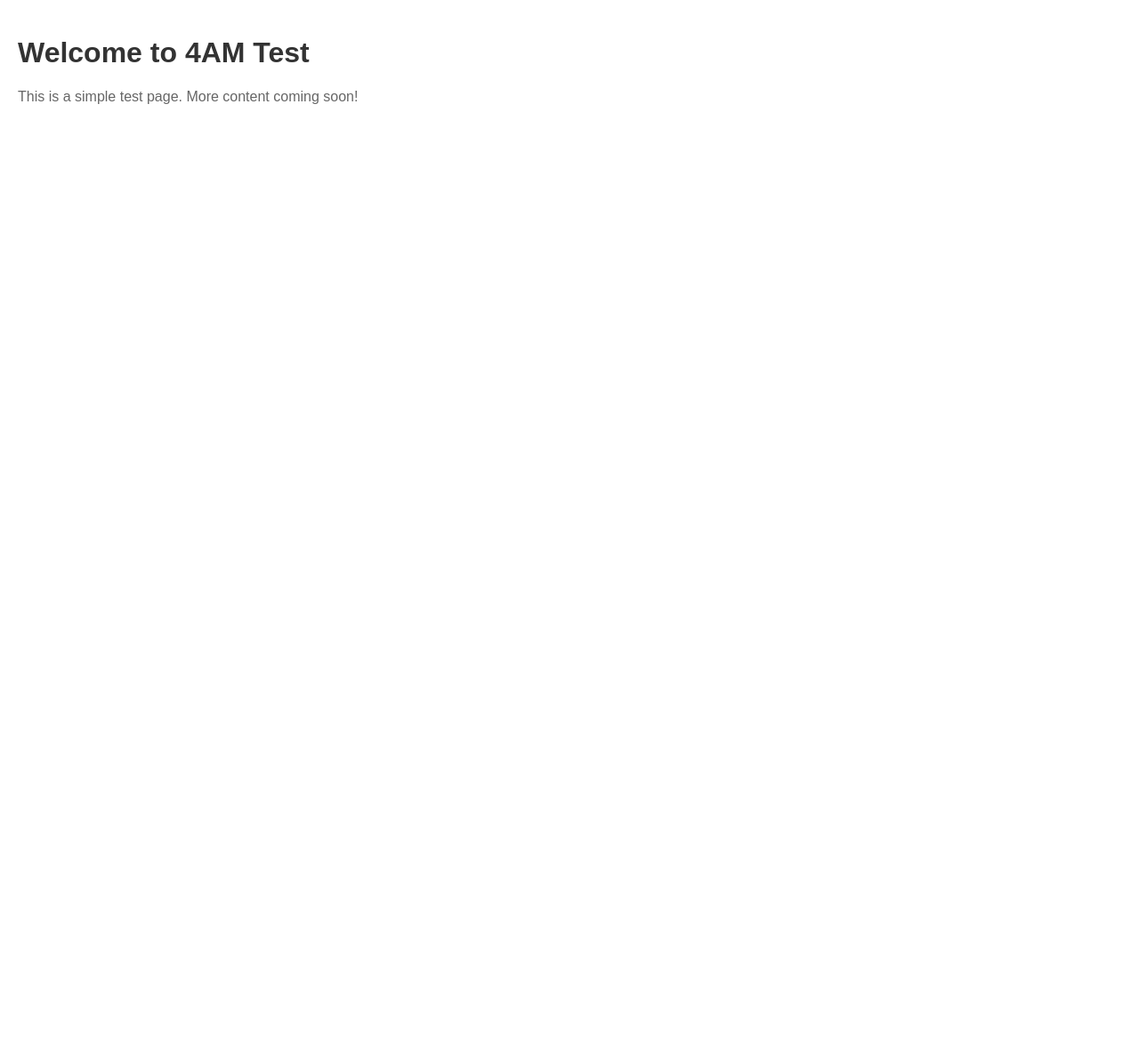
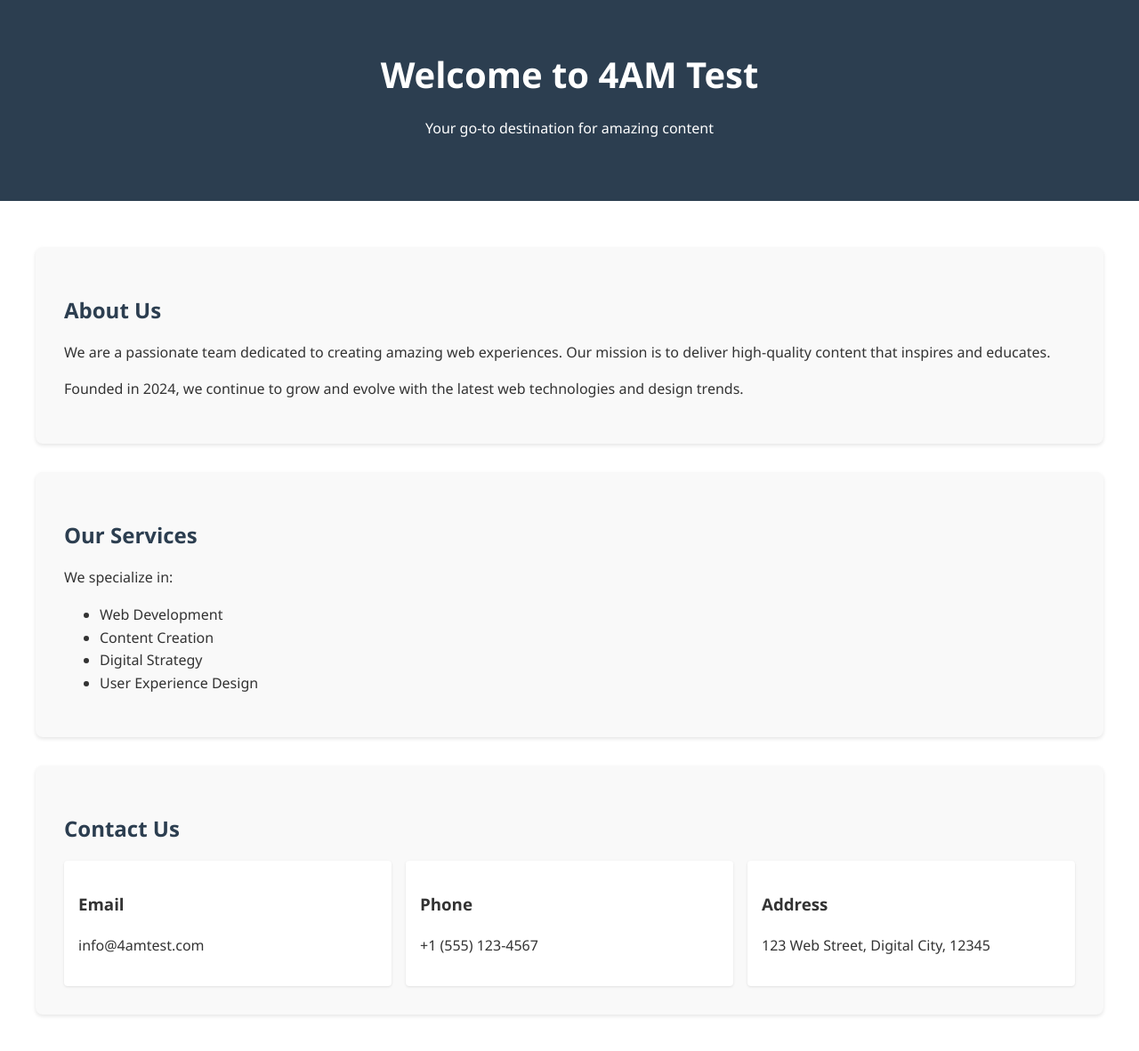
Before and after one commit to timothyow/4am_test, a plain HTML site: page index.html in a window 1280 px wide. Shown: the whole page at 89% size. Before the commit the page ends 800 px from the top, so only its background shows below. Drawn offline with Linux system fonts and the light colour scheme.

Commit message:
Add more content sections and improve styling

```diff
--- a/index.html
+++ b/index.html
@@ -6,20 +6,94 @@
     <title>4AM Test Page</title>
     <style>
         body {
-            font-family: Arial, sans-serif;
+            font-family: 'Segoe UI', Tahoma, Geneva, Verdana, sans-serif;
             margin: 0;
+            padding: 0;
+            line-height: 1.6;
+            color: #333;
+        }
+        .container {
+            max-width: 1200px;
+            margin: 0 auto;
             padding: 20px;
         }
+        header {
+            background-color: #2c3e50;
+            color: white;
+            padding: 2rem 0;
+            text-align: center;
+        }
         h1 {
-            color: #333;
+            margin: 0;
+            font-size: 2.5rem;
         }
-        p {
-            color: #666;
+        section {
+            margin: 2rem 0;
+            padding: 2rem;
+            background-color: #f9f9f9;
+            border-radius: 8px;
+            box-shadow: 0 2px 4px rgba(0,0,0,0.1);
+        }
+        h2 {
+            color: #2c3e50;
+            margin-bottom: 1rem;
+        }
+        .contact-info {
+            display: grid;
+            grid-template-columns: repeat(auto-fit, minmax(250px, 1fr));
+            gap: 1rem;
+        }
+        .contact-card {
+            background: white;
+            padding: 1rem;
+            border-radius: 4px;
+            box-shadow: 0 1px 3px rgba(0,0,0,0.1);
         }
     </style>
 </head>
 <body>
-    <h1>Welcome to 4AM Test</h1>
-    <p>This is a simple test page. More content coming soon!</p>
+    <header>
+        <div class="container">
+            <h1>Welcome to 4AM Test</h1>
+            <p>Your go-to destination for amazing content</p>
+        </div>
+    </header>
+
+    <div class="container">
+        <section id="about">
+            <h2>About Us</h2>
+            <p>We are a passionate team dedicated to creating amazing web experiences. Our mission is to deliver high-quality content that inspires and educates.</p>
+            <p>Founded in 2024, we continue to grow and evolve with the latest web technologies and design trends.</p>
+        </section>
+
+        <section id="services">
+            <h2>Our Services</h2>
+            <p>We specialize in:</p>
+            <ul>
+                <li>Web Development</li>
+                <li>Content Creation</li>
+                <li>Digital Strategy</li>
+                <li>User Experience Design</li>
+            </ul>
+        </section>
+
+        <section id="contact">
+            <h2>Contact Us</h2>
+            <div class="contact-info">
+                <div class="contact-card">
+                    <h3>Email</h3>
+                    <p>info@4amtest.com</p>
+                </div>
+                <div class="contact-card">
+                    <h3>Phone</h3>
+                    <p>+1 (555) 123-4567</p>
+                </div>
+                <div class="contact-card">
+                    <h3>Address</h3>
+                    <p>123 Web Street, Digital City, 12345</p>
+                </div>
+            </div>
+        </section>
+    </div>
 </body>
 </html>
```
